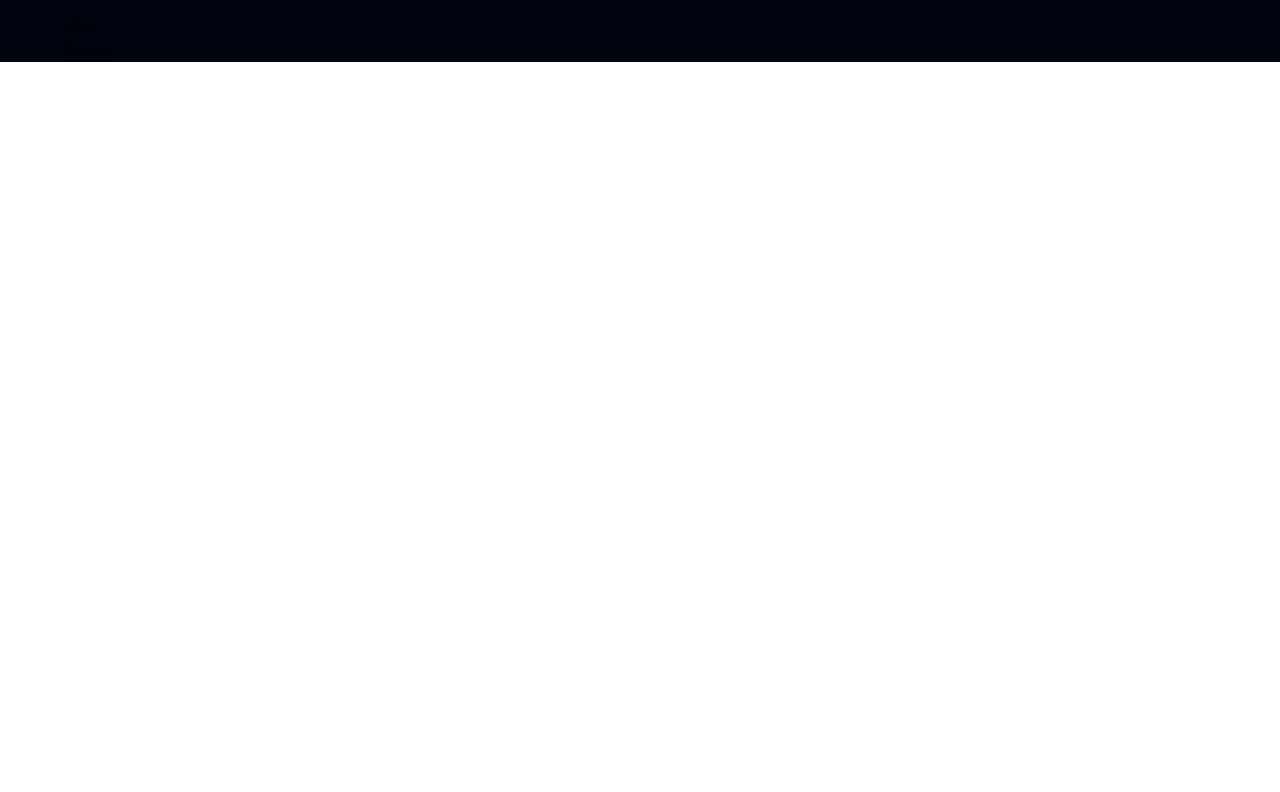
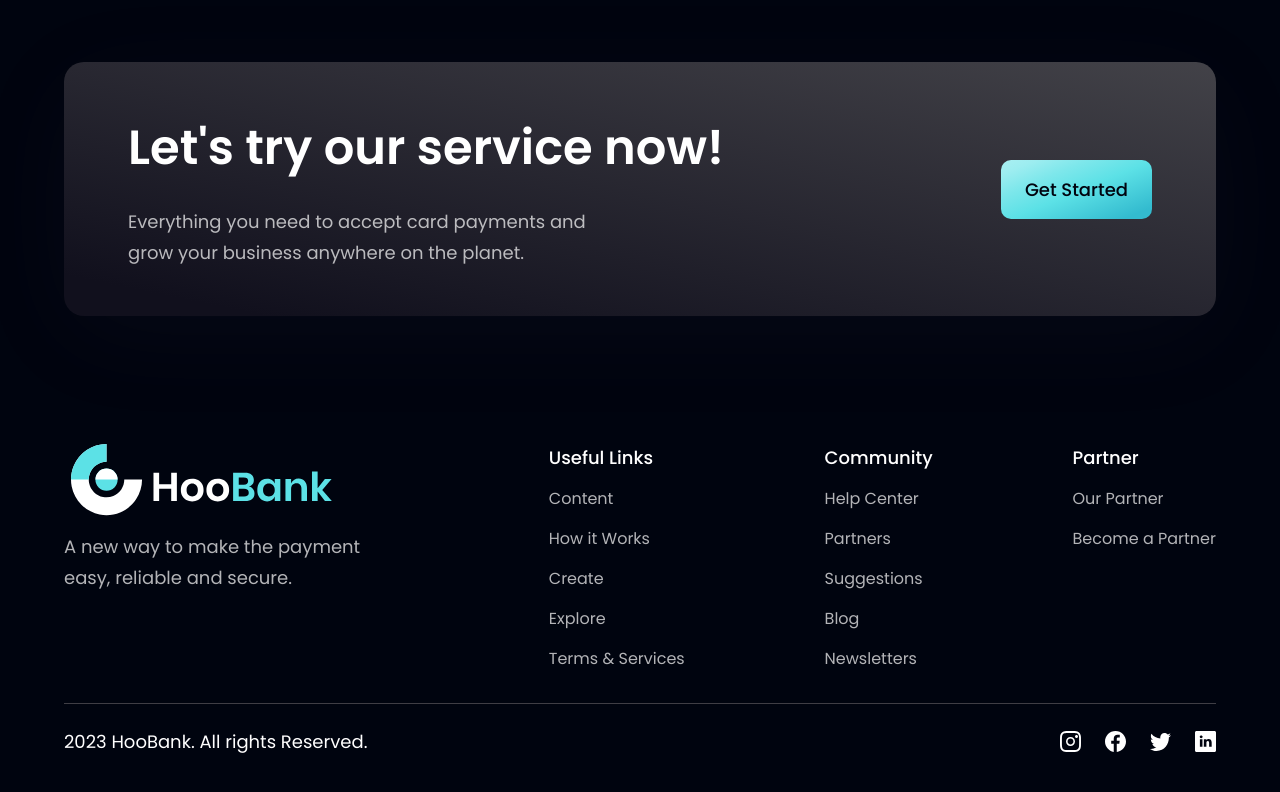
Before and after one commit to ociel-gonzalez-solis/ui-ux-responsive-react-project, a React (Vite) app: page / in a window 1280 px wide. Shown: the part 4066-4858 px from the top of the page. Before the commit the page ends 4128 px from the top, so only its background shows below. Built offline with nearby package versions, Linux system fonts and the light colour scheme.

Commit message:
Finished all sections

```diff
--- a/src/components/CTA.jsx
+++ b/src/components/CTA.jsx
@@ -1,5 +1,21 @@
-const CTA = () => {
-  return <div>CTA</div>;
-};
+import styles from "../styles";
+import { Button } from "./ui";
+
+const CTA = () => (
+  <section
+    className={`${styles.flexCenter} ${styles.marginY} ${styles.padding} bg-black-gradient-2 box-shadow flex-col rounded-[20px] sm:flex-row`}
+  >
+    <div className="flex flex-1 flex-col">
+      <h2 className={styles.heading2}>Let's try our service now!</h2>
+      <p className={`${styles.paragraph} mt-5 max-w-[470px]`}>
+        Everything you need to accept card payments and grow your business
+        anywhere on the planet.
+      </p>
+    </div>
+    <div className={`${styles.flexCenter} ml-0 mt-10 sm:ml-10 sm:mt-0`}>
+      <Button />
+    </div>
+  </section>
+);
 
 export default CTA;
--- a/src/components/Footer.jsx
+++ b/src/components/Footer.jsx
@@ -1,5 +1,65 @@
+import { logo } from "../assets/img";
+import { footerLinks, socialMedia } from "../constants";
+import styles from "../styles";
+
 const Footer = () => {
-  return <div>Footer</div>;
+  return (
+    <section className={`${styles.flexCenter} ${styles.paddingY} flex-col`}>
+      <div className={`${styles.flexStart} mb-8 w-full flex-col md:flex-row`}>
+        <div className="mr-10 flex flex-1 flex-col justify-start">
+          <img
+            src={logo}
+            alt="hoobank"
+            className="h-[72px] w-[276px] object-contain"
+          />
+          <p className={`${styles.paragraph} mt-4 max-w-[310px]`}>
+            A new way to make the payment easy, reliable and secure.
+          </p>
+        </div>
+        <div className="mt-10 flex w-full flex-[1.5] flex-row flex-wrap justify-between md:mt-0">
+          {footerLinks.map((footerLink) => (
+            <div
+              key={footerLink.title}
+              className="min-w[150px] my-4 flex flex-col ss:my-0"
+            >
+              <h4 className="font-poppins text-[18px] font-medium leading-[27px] text-white">
+                {footerLink.title}
+              </h4>
+              <ul className="mt-4 list-none">
+                {footerLink.links.map((link, index) => (
+                  <li
+                    key={link.name}
+                    className={`cursor-pointer font-poppins text-[16px] font-normal leading-[24px] text-dimWhite hover:text-secondary ${
+                      index !== footerLink.links.length - 1 ? "mb-4" : "mb-0"
+                    }`}
+                  >
+                    {link.name}
+                  </li>
+                ))}
+              </ul>
+            </div>
+          ))}
+        </div>
+      </div>
+      <div className="flex w-full flex-col items-center justify-between border-t-[1px] border-t-[#3F3E45] pt-6 md:flex-row">
+        <p className="text-center font-poppins text-[18px] font-normal leading-[27px] text-white">
+          2023 HooBank. All rights Reserved.
+        </p>
+        <div className="mt-6 flex flex-row md:mt-0">
+          {socialMedia.map((social, index) => (
+            <img
+              key={social.id}
+              src={social.icon}
+              alt={social.id}
+              className={`h-[21px] w-[21px] cursor-pointer object-contain ${
+                index !== socialMedia.length - 1 ? "mr-6" : "mr-0"
+              }`}
+            />
+          ))}
+        </div>
+      </div>
+    </section>
+  );
 };
 
 export default Footer;
```
